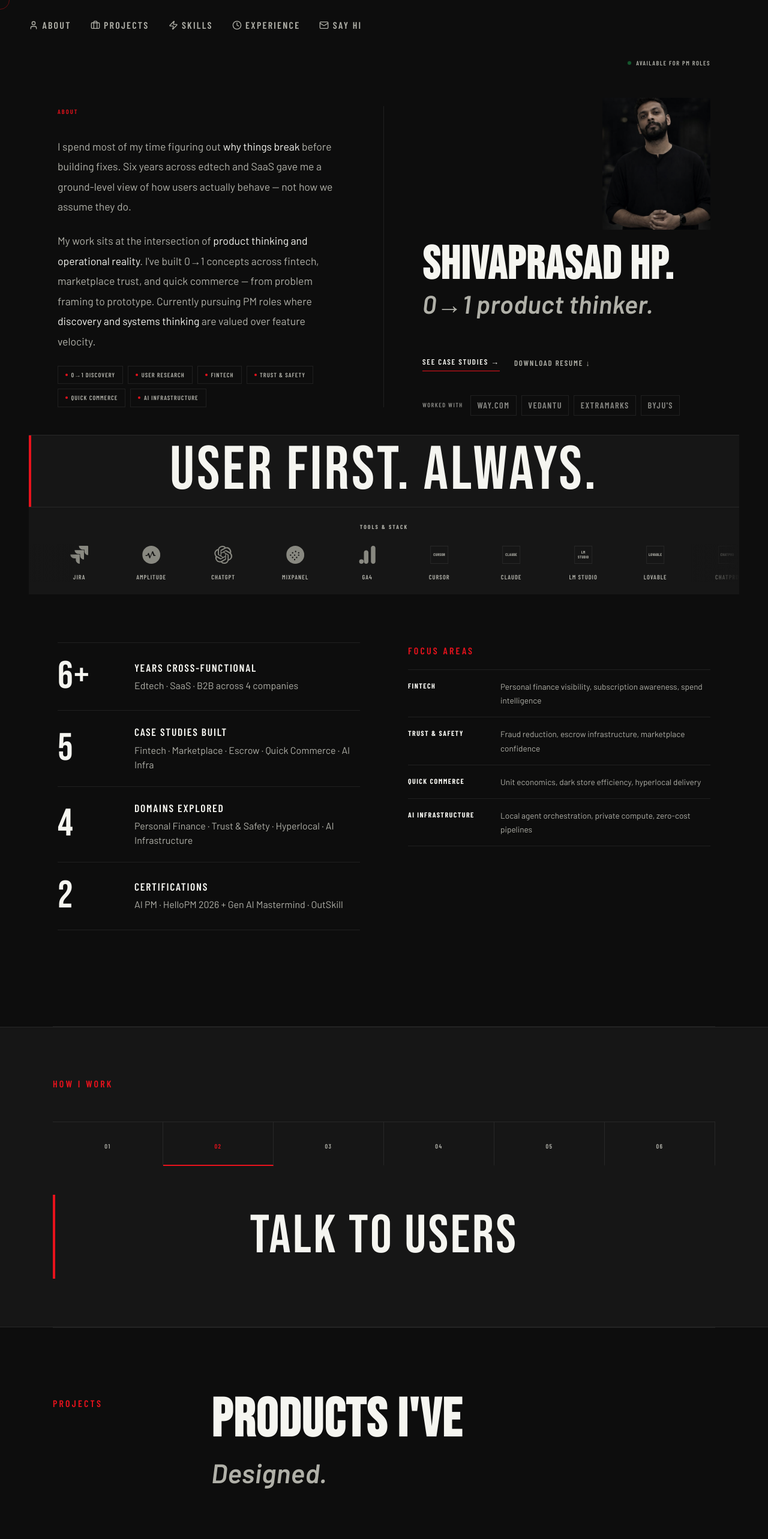
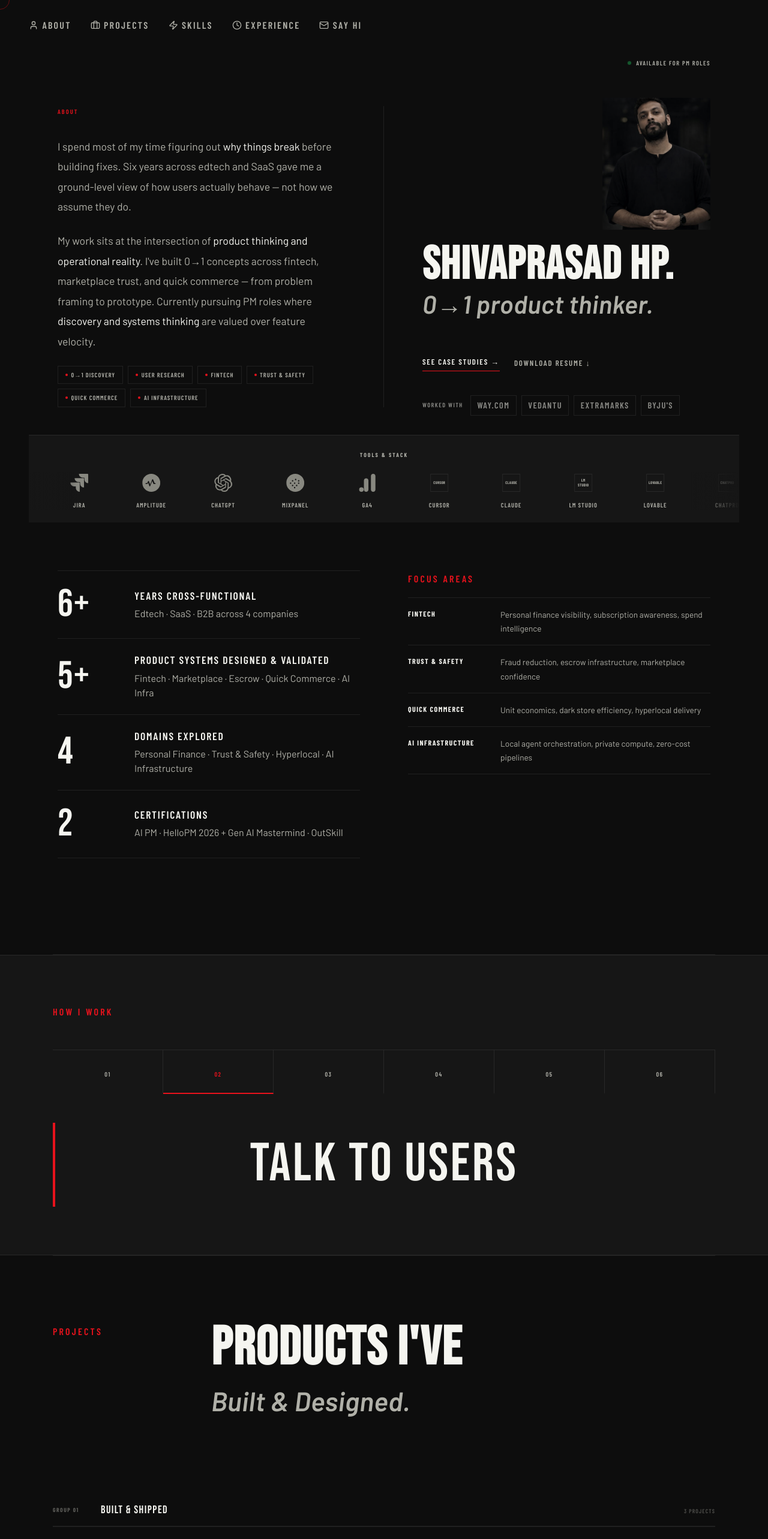
Before and after one commit to shivaprasadhp/shivaprasadhp.github.io, a Next.js app: page / in a window 1280 px wide. Shown: the top 2566 px of the page at 60% size. Built offline with nearby package versions, Linux system fonts and the light colour scheme.

Commit message:
Update portfolio content and add Screenly demo video

```diff
--- a/app/case-studies/[slug]/CaseStudyClient.tsx
+++ b/app/case-studies/[slug]/CaseStudyClient.tsx
@@ -23,6 +23,10 @@ const CASE_STUDIES: Record<string, { title: string; embedUrl: string }> = {
     title: 'Swiggy Instamart',
     embedUrl: 'https://gamma.app/embed/1nj9afa2eo5lg8k',
   },
+  'screenly-ai': {
+    title: 'Screenly AI',
+    embedUrl: 'https://gamma.app/embed/8ama4qehz6hpduq',
+  },
 };
 
 const CASE_ORDER = [
@@ -31,6 +35,7 @@ const CASE_ORDER = [
   'surelock',
   'local-ai-agent-orchestrator',
   'swiggy-instamart',
+  'screenly-ai',
 ];
 
 export default function CaseStudyClient({ slug }: { slug: string }) {
--- a/app/case-studies/[slug]/page.tsx
+++ b/app/case-studies/[slug]/page.tsx
@@ -6,6 +6,7 @@ const CASE_ORDER = [
   'surelock',
   'local-ai-agent-orchestrator',
   'swiggy-instamart',
+  'screenly-ai',
 ];
 
 export function generateStaticParams() {
--- a/app/components/Hero.tsx
+++ b/app/components/Hero.tsx
@@ -1,21 +1,8 @@
 'use client';
-
-import { useEffect, useState } from 'react';
-
-const CYCLE_WORDS = [
-  'DISCOVER. VALIDATE. SHIP.',
-  'USER FIRST. ALWAYS.',
-  '0→1 BUILDER',
-  'KILL THE FRICTION',
-  'METRICS OVER OPINIONS',
-  'RESEARCH-LED PM',
-  'FROM INSIGHT TO IMPACT',
-  'ASK WHY FIRST',
-];
 
 const STATS = [
   { num: '6+', label: 'Years cross-functional', sub: 'Edtech · SaaS · B2B across 4 companies' },
-  { num: '5',  label: 'Case studies built',     sub: 'Fintech · Marketplace · Escrow · Quick Commerce · AI Infra' },
+  { num: '5+', label: 'Product systems designed & validated', sub: 'Fintech · Marketplace · Escrow · Quick Commerce · AI Infra' },
   { num: '4',  label: 'Domains explored',       sub: 'Personal Finance · Trust & Safety · Hyperlocal · AI Infrastructure' },
   { num: '2',  label: 'Certifications',         sub: 'AI PM · HelloPM 2026 + Gen AI Mastermind · OutSkill' },
 ];
@@ -69,20 +56,6 @@ function ToolItem({ name, icon }: { name: string; icon: string | null }) {
 }
 
 export default function Hero() {
-  const [wordIndex, setWordIndex] = useState(0);
-  const [animating, setAnimating] = useState(false);
-
-  useEffect(() => {
-    const interval = setInterval(() => {
-      setAnimating(true);
-      setTimeout(() => {
-        setWordIndex((i) => (i + 1) % CYCLE_WORDS.length);
-        setAnimating(false);
-      }, 400);
-    }, 3500);
-    return () => clearInterval(interval);
-  }, []);
-
   return (
     <section id="hero">
 
@@ -162,29 +135,6 @@ export default function Hero() {
               ))}
             </div>
           </div>
-        </div>
-
-        {/* ── CYCLING WORD BAR ── */}
-        <div style={{
-          borderTop: '1px solid var(--border)', overflow: 'hidden',
-          display: 'flex', alignItems: 'center', justifyContent: 'center',
-          minHeight: '120px', background: 'var(--surface)', position: 'relative',
-        }}>
-          <div style={{ position: 'absolute', left: 0, top: 0, bottom: 0, width: '4px', background: 'var(--accent)' }} />
-          <span style={{
-            fontFamily: 'var(--font-display)',
-            fontSize: 'clamp(3.5rem, 8vw, 7rem)',
-            letterSpacing: '0.04em',
-            textTransform: 'uppercase',
-            color: 'var(--text)',
-            lineHeight: 1,
-            opacity: animating ? 0 : 1,
-            transform: animating ? 'translateY(12px)' : 'translateY(0)',
-            transition: 'opacity 0.35s ease, transform 0.35s ease',
-            whiteSpace: 'nowrap',
-          }}>
-            {CYCLE_WORDS[wordIndex]}
-          </span>
         </div>
 
         {/* ── TOOLS MARQUEE ── */}
--- a/app/components/Projects.tsx
+++ b/app/components/Projects.tsx
@@ -12,9 +12,11 @@ type Project = {
   prototypeUrl: string;
   tiles: { label: string; value: string }[];
   externalUrl?: string;
+  embedUrl?: string;
+  videoUrl?: string;
 };
 
-const PROJECTS: Project[] = [
+const BUILT: Project[] = [
   {
     index: '01',
     productType: 'Consumer Feature',
@@ -30,6 +32,36 @@ const PROJECTS: Project[] = [
   },
   {
     index: '02',
+    productType: 'Dev Tool / AI',
+    title: 'Local AI Agent Orchestrator',
+    desc: 'Enterprise AI tools demanded 10GB of bloatware. I built a private, zero-cost alternative from source.',
+    slug: 'local-ai-agent-orchestrator',
+    tags: ['AI', 'Privacy', 'DevTools'],
+    prototypeUrl: '',
+    tiles: [
+      { label: 'Problem', value: 'Standard AI coding agents required 6GB+ MSVC install — incompatible with a multi-language monorepo environment' },
+      { label: 'Impact', value: '95% footprint reduction (10GB+ → <500MB), zero cloud dependency, $0/month running cost' },
+    ],
+  },
+  {
+    index: '03',
+    productType: 'Dev Tool / AI',
+    title: 'Screenly AI',
+    desc: 'Evaluating 10+ JDs a day manually was costing hours. I built a local AI system that does it in under 2 minutes.',
+    slug: 'screenly-ai',
+    tags: ['AI', 'Product Ops', 'DevTools'],
+    prototypeUrl: '',
+    videoUrl: '/Videos/screenly-ai-demo.mp4',
+    tiles: [
+      { label: 'Problem', value: 'No structured way to score JD fit, tailor applications, or track decisions across 10+ roles per day' },
+      { label: 'Impact', value: 'Local AI pipeline scores fit, generates tailored resume summaries, interview stories and outreach drafts — zero API cost, zero data leakage' },
+    ],
+  },
+];
+
+const CASE_STUDIES: Project[] = [
+  {
+    index: '01',
     productType: 'Platform Feature',
     title: 'OLX Trust & Safety',
     desc: 'P2P fraud was killing buyer confidence. I redesigned trust from the ground up.',
@@ -42,7 +74,7 @@ const PROJECTS: Project[] = [
     ],
   },
   {
-    index: '03',
+    index: '02',
     productType: 'Platform Feature',
     title: 'SureLock',
     desc: 'High-value P2P trades had zero protection. I built the trust layer.',
@@ -55,21 +87,7 @@ const PROJECTS: Project[] = [
     ],
   },
   {
-    index: '04',
-    productType: 'Dev Tool / AI',
-    title: 'Local AI Agent Orchestrator',
-    desc: 'Enterprise AI tools demanded 10GB of bloatware. I built a private, zero-cost alternative from source.',
-    slug: 'local-ai-agent-orchestrator',
-    tags: ['AI', 'Privacy', 'DevTools'],
-    prototypeUrl: '',
-    externalUrl: 'https://gamma.app/public/n148ya7ctexkuqd',
-    tiles: [
-      { label: 'Problem', value: 'Standard AI coding agents required 6GB+ MSVC install — incompatible with a multi-language monorepo environment' },
-      { label: 'Impact', value: '95% footprint reduction (10GB+ → <500MB), zero cloud dependency, $0/month running cost' },
-    ],
-  },
-  {
-    index: '05',
+    index: '03',
     productType: 'Growth Strategy',
     title: 'Swiggy Instamart — Society Mode',
     desc: 'Dark stores were bleeding money on last-mile. I rethought the model.',
@@ -83,9 +101,19 @@ const PROJECTS: Project[] = [
   },
 ];
 
-function ProjectRow({ p, index }: { p: Project; index: number }) {
+function ProjectRow({
+  p,
+  isLast,
+  accentColor,
+}: {
+  p: Project;
+  isLast: boolean;
+  accentColor: string;
+}) {
   const ref = useRef<HTMLDivElement>(null);
   const [expanded, setExpanded] = useState(false);
+  const [showEmbed, setShowEmbed] = useState(false);
+  const [showVideo, setShowVideo] = useState(false);
 
   useEffect(() => {
     const el = ref.current;
@@ -97,25 +125,25 @@ function ProjectRow({ p, index }: { p: Project; index: number }) {
           observer.disconnect();
         }
       },
-      { threshold: 0.35 }
+      { threshold: 0.25 }
     );
     observer.observe(el);
     return () => observer.disconnect();
   }, []);
 
-  const href = p.externalUrl || `/case-studies/${p.slug}`;
+  const href = p.externalUrl ? p.externalUrl : `/case-studies/${p.slug}`;
 
   return (
     <div
       ref={ref}
       style={{
         borderTop: '1px solid var(--border)',
-        ...(index === PROJECTS.length - 1 ? { borderBottom: '1px solid var(--border)' } : {}),
+        ...(isLast ? { borderBottom: '1px solid var(--border)' } : {}),
         transition: 'opacity 0.4s ease',
         opacity: expanded ? 1 : 0.3,
       }}
     >
-      {/* Row header — always visible */}
+      {/* Row header */}
       <div style={{
         display: 'grid',
         gridTemplateColumns: '3rem 1fr auto auto',
@@ -128,7 +156,7 @@ function ProjectRow({ p, index }: { p: Project; index: number }) {
           fontSize: '0.7rem',
           fontWeight: 600,
           letterSpacing: '0.14em',
-          color: 'var(--accent)',
+          color: accentColor,
         }}>{p.index}</span>
 
         <span style={{
@@ -161,8 +189,8 @@ function ProjectRow({ p, index }: { p: Project; index: number }) {
           fontWeight: 700,
           letterSpacing: '0.12em',
           textTransform: 'uppercase',
-          color: 'var(--accent)',
-          border: '1px solid rgba(232,18,28,0.3)',
+          color: accentColor,
+          border: `1px solid ${accentColor === 'var(--accent)' ? 'rgba(232,18,28,0.3)' : 'rgba(255,255,255,0.15)'}`,
           padding: '0.2rem 0.6rem',
           whiteSpace: 'nowrap',
         }}>{p.productType}</span>
@@ -179,9 +207,8 @@ function ProjectRow({ p, index }: { p: Project; index: number }) {
             display: 'grid',
             gridTemplateColumns: '3rem 1fr 1fr',
             gap: '2rem',
-            paddingBottom: '2rem',
+            paddingBottom: p.embedUrl || p.videoUrl ? '1.5rem' : '2rem',
           }}>
-            {/* spacer for index column */}
             <div />
 
             {/* Left — desc + actions */}
@@ -193,6 +220,15 @@ function ProjectRow({ p, index }: { p: Project; index: number }) {
                 marginBottom: '1.5rem',
               }}>{p.desc}</p>
               <div style={{ display: 'flex', gap: '0.75rem', flexWrap: 'wrap' }}>
+                {p.embedUrl ? (
+                  <button
+                    onClick={() => setShowEmbed(v => !v)}
+                    className="btn-primary"
+                    style={{ cursor: 'pointer', border: 'none', background: 'none' }}
+                  >
+                    {showEmbed ? 'Hide presentation ↑' : 'View presentation ↓'}
+                  </button>
+                ) : (
                   <a
                     href={href}
                     target={p.externalUrl ? '_blank' : '_self'}
@@ -201,6 +237,7 @@ function ProjectRow({ p, index }: { p: Project; index: number }) {
                   >
                     {p.externalUrl ? 'View presentation →' : 'Read case study →'}
                   </a>
+                )}
                 {p.prototypeUrl && (
                   <a
                     href={p.prototypeUrl}
@@ -211,10 +248,19 @@ function ProjectRow({ p, index }: { p: Project; index: number }) {
                     View prototype ↗
                   </a>
                 )}
+                {p.videoUrl && (
+                  <button
+                    onClick={() => setShowVideo(v => !v)}
+                    className="btn-outline"
+                    style={{ cursor: 'pointer' }}
+                  >
+                    {showVideo ? 'Hide demo ↑' : 'Watch demo ↓'}
+                  </button>
+                )}
               </div>
             </div>
 
-            {/* Right — problem + impact tiles */}
+            {/* Right — tiles */}
             <div style={{ display: 'flex', flexDirection: 'column', gap: '0.5rem' }}>
               {p.tiles.map((tile) => (
                 <div key={tile.label} style={{
@@ -230,7 +276,7 @@ function ProjectRow({ p, index }: { p: Project; index: number }) {
                     fontWeight: 700,
                     letterSpacing: '0.16em',
                     textTransform: 'uppercase',
-                    color: 'var(--accent)',
+                    color: accentColor,
                   }}>{tile.label}</span>
                   <span style={{
                     fontSize: '0.85rem',
@@ -241,8 +287,103 @@ function ProjectRow({ p, index }: { p: Project; index: number }) {
               ))}
             </div>
           </div>
+
+          {/* Inline embed */}
+          {p.embedUrl && (
+            <div style={{
+              display: 'grid',
+              gridTemplateRows: showEmbed ? '1fr' : '0fr',
+              transition: 'grid-template-rows 0.5s cubic-bezier(0.16, 1, 0.3, 1)',
+              marginLeft: '5rem',
+              marginBottom: showEmbed ? '2rem' : 0,
+            }}>
+              <div style={{ overflow: 'hidden' }}>
+                <iframe
+                  src={p.embedUrl}
+                  style={{
+                    width: '100%',
+                    height: '480px',
+                    border: '1px solid var(--border)',
+                    display: 'block',
+                    marginTop: '0.5rem',
+                  }}
+                  allow="fullscreen"
+                  title={p.title}
+                />
               </div>
             </div>
+          )}
+          {p.videoUrl && (
+            <div style={{
+              display: 'grid',
+              gridTemplateRows: showVideo ? '1fr' : '0fr',
+              transition: 'grid-template-rows 0.5s cubic-bezier(0.16, 1, 0.3, 1)',
+              marginLeft: '5rem',
+              marginBottom: showVideo ? '2rem' : 0,
+            }}>
+              <div style={{ overflow: 'hidden' }}>
+                <video
+                  controls
+                  preload="metadata"
+                  style={{
+                    width: '100%',
+                    maxHeight: '540px',
+                    border: '1px solid var(--border)',
+                    display: 'block',
+                    marginTop: '0.5rem',
+                    background: '#000',
+                  }}
+                  title={`${p.title} demo`}
+                >
+                  <source src={p.videoUrl} type="video/mp4" />
+                  Your browser does not support the video tag.
+                </video>
+              </div>
+            </div>
+          )}
+        </div>
+      </div>
+    </div>
+  );
+}
+
+function GroupHeader({ label, heading, count }: { label: string; heading: string; count: number }) {
+  return (
+    <div style={{
+      display: 'grid',
+      gridTemplateColumns: '3rem 1fr auto',
+      alignItems: 'end',
+      gap: '2rem',
+      paddingBottom: '1rem',
+      borderBottom: '1px solid var(--border)',
+      marginBottom: 0,
+    }}>
+      <span style={{
+        fontFamily: 'var(--font-condensed)',
+        fontSize: '0.6rem',
+        fontWeight: 700,
+        letterSpacing: '0.16em',
+        textTransform: 'uppercase',
+        color: 'var(--text2)',
+        opacity: 0.5,
+        paddingBottom: '0.1rem',
+      }}>{label}</span>
+      <span style={{
+        fontFamily: 'var(--font-display)',
+        fontSize: 'clamp(0.9rem, 1.5vw, 1.15rem)',
+        letterSpacing: '0.08em',
+        textTransform: 'uppercase',
+        color: 'var(--text)',
+        lineHeight: 1,
+      }}>{heading}</span>
+      <span style={{
+        fontFamily: 'var(--font-condensed)',
+        fontSize: '0.6rem',
+        letterSpacing: '0.12em',
+        textTransform: 'uppercase',
+        color: 'var(--text2)',
+        opacity: 0.4,
+      }}>{count} project{count !== 1 ? 's' : ''}</span>
     </div>
   );
 }
@@ -252,20 +393,42 @@ export default function Projects() {
     <section id="projects" className="section-pad">
       <div className="container">
 
+        {/* Section heading */}
         <div className="section-grid" style={{ marginBottom: '4rem' }}>
           <div className="section-label-col fade-up">Projects</div>
           <h2 className="section-heading fade-up delay-1">
-            Products I&apos;ve<br /><em>Designed.</em>
+            Products I&apos;ve<br /><em>Built &amp; Designed.</em>
           </h2>
         </div>
 
-        <div>
-          {PROJECTS.map((p, i) => (
-            <ProjectRow key={p.title} p={p} index={i} />
+        {/* Group 1 — Built & Shipped */}
+        <div style={{ marginBottom: '5rem' }}>
+          <GroupHeader label="Group 01" heading="Built &amp; Shipped" count={BUILT.length} />
+          {BUILT.map((p, i) => (
+            <ProjectRow
+              key={p.title}
+              p={p}
+              isLast={i === BUILT.length - 1}
+              accentColor="var(--accent)"
+            />
           ))}
         </div>
 
-        <div className="fade-up delay-2" style={{ marginTop: '4rem', textAlign: 'center' }}>
+        {/* Group 2 — Case Studies */}
+        <div style={{ marginBottom: '5rem' }}>
+          <GroupHeader label="Group 02" heading="Case Studies" count={CASE_STUDIES.length} />
+          {CASE_STUDIES.map((p, i) => (
+            <ProjectRow
+              key={p.title}
+              p={p}
+              isLast={i === CASE_STUDIES.length - 1}
+              accentColor="var(--text2)"
+            />
+          ))}
+        </div>
+
+        {/* CTA */}
+        <div className="fade-up delay-2" style={{ marginTop: '2rem', textAlign: 'center' }}>
           <p style={{ fontSize: '0.9rem', color: 'var(--text2)', marginBottom: '1rem' }}>
             Want to dig into the thinking behind these?
           </p>
```
Also changed, not shown: 1 other file (tests, documents, lock files or other folders). Lines whose indentation alone changed are shown as unchanged.
